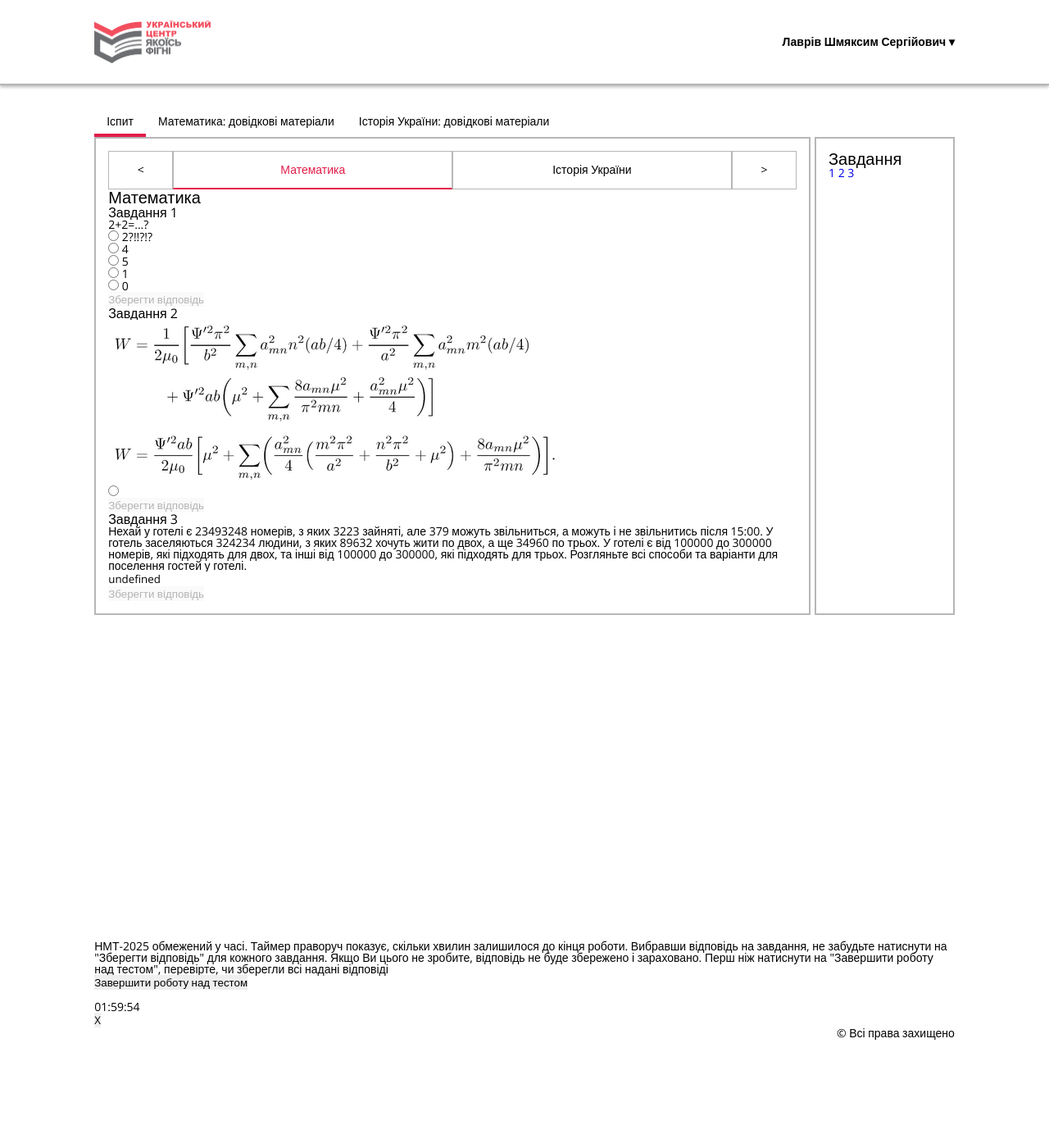
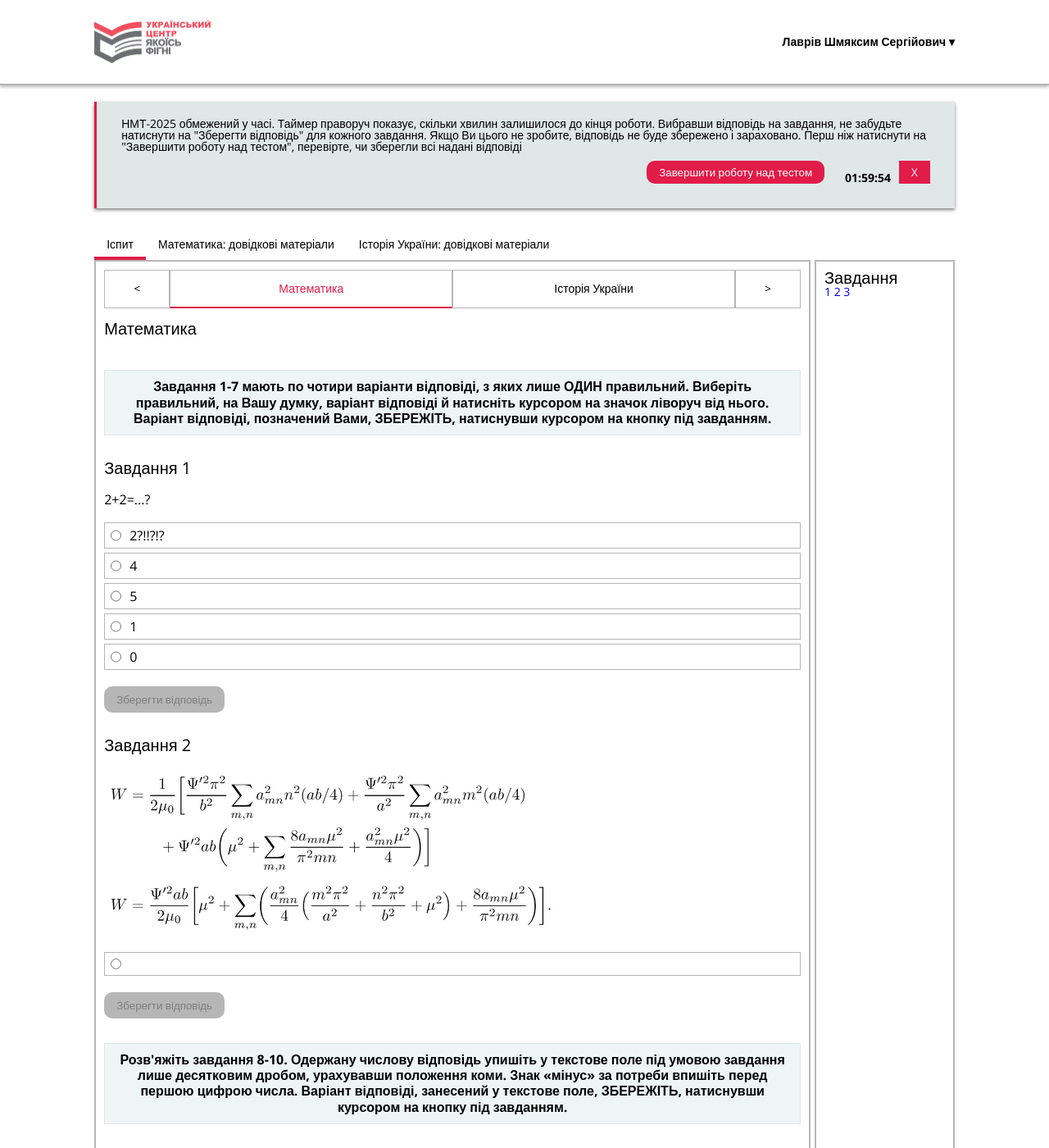
Before and after one commit to OleksandrReinskyi/RealNMT2025, a Jekyll site: the page built from pages/test.html, in a window 1280 px wide and 1400 px high. Shown: the whole window at 82% size. Built offline with Jekyll 4.4.1, drawn with Linux system fonts in a browser that asks for light colours.

Commit message:
designed timer, sin-an and mult-an

```diff
--- a/pages/test.html
+++ b/pages/test.html
@@ -15,6 +15,18 @@ jsHead:
 ---
 
 <main class="container">
+    <section id="global-popup" >
+        <div id="popup__container" class="container">
+            <p id="popup__text">НМТ-2025 обмежений у часі. Таймер праворуч показує, скільки хвилин залишилося до кінця роботи. Вибравши відповідь на завдання, не забудьте натиснути на "Зберегти відповідь" для кожного завдання. Якщо Ви цього не зробите, відповідь не буде збережено і зараховано. Перш ніж натиснути на "Завершити роботу над тестом", перевірте, чи зберегли всі надані відповіді</p>
+            <h2 id="popup__warning">
+            </h2>
+            <div id="popup__controls">
+                <button id="popup__finish-test">Завершити роботу над тестом</button>
+                <span id="popup__timer"></span>
+                <button id="popup__hide">X</button>
+            </div>
+        </div>
+    </section>
     <section id="tabs">
         <div id="tabs__header">
             <div class="tab__title active" data-for="test">
@@ -36,11 +48,11 @@ jsHead:
                             </div>
                             <div id="main__body">
                                 <div id="main__maths" class="active">
-                                    <h1 id="maths__title">Математика</h1>
+                                    <h1 id="maths__title" class="body__title">Математика</h1>
                                     <div id="maths__body"></div>
                                 </div>
                                 <div id="main__hist">
-                                    <h1 id="hist__title">Історія України (і не тільки)</h1>
+                                    <h1 id="hist__title" class="body__title">Історія України (і не тільки)</h1>
                                     <div id="hist__body"></div>
                                 </div>
                             </div>
@@ -61,17 +73,6 @@ jsHead:
         </div>
     </section>
 
-    <section id="global-popup">
-        <div id="popup__container">
-            <p id="popup__text">НМТ-2025 обмежений у часі. Таймер праворуч показує, скільки хвилин залишилося до кінця роботи. Вибравши відповідь на завдання, не забудьте натиснути на "Зберегти відповідь" для кожного завдання. Якщо Ви цього не зробите, відповідь не буде збережено і зараховано. Перш ніж натиснути на "Завершити роботу над тестом", перевірте, чи зберегли всі надані відповіді</p>
-            <p id="popup__warning">
-            </p>
-            <div id="popup__controls">
-                <button id="popup__finish-test">Завершити роботу над тестом</button>
-                <div id="popup__timer"></div>
-                <button id="popup__hide">X</button>
-            </div>
-        </div>
-    </section>
+
     <img id="main__BSOD" src="static/imgs/Page/BSODFinal.png" alt="" >
 </main>
--- a/static/CSS/test.css
+++ b/static/CSS/test.css
@@ -1,3 +1,9 @@
+main #test #test__container #test__main #main__container #main__body .test-block form .form__block:last-child button, main #global-popup #popup__container #popup__controls #popup__finish-test, main #global-popup #popup__container #popup__controls #popup__hide {
+  background-color: #e21c49;
+  color: #fff;
+  padding: 7px 15px;
+}
+
 html {
   scroll-behavior: smooth;
 }
@@ -51,8 +57,87 @@ main #test #test__container #test__main #main__container #main__body > div {
 main #test #test__container #test__main #main__container #main__body > div.active {
   display: block;
 }
+main #test #test__container #test__main #main__container #main__body .body__title {
+  margin-top: 15px;
+  margin-bottom: 40px;
+}
+main #test #test__container #test__main #main__container #main__body .main__block:not(:last-child) {
+  margin-bottom: 30px;
+}
+main #test #test__container #test__main #main__container #main__body .info-block {
+  padding: 10px;
+  text-align: center;
+  border: 1px #e0e7e7 solid;
+  background-color: #eef5f5;
+}
+main #test #test__container #test__main #main__container #main__body .info-block .info-block__text {
+  font-weight: bold;
+  line-height: 1.2em;
+}
+main #test #test__container #test__main #main__container #main__body .test-block .question__info {
+  margin: 20px 0px;
+}
+main #test #test__container #test__main #main__container #main__body .test-block .question__info > *:not(:last-child) {
+  margin-bottom: 10px;
+}
+main #test #test__container #test__main #main__container #main__body .test-block .question__title {
+  font-size: 16px;
+}
+main #test #test__container #test__main #main__container #main__body .test-block form .form__block {
+  cursor: pointer;
+}
+main #test #test__container #test__main #main__container #main__body .test-block form .form__block label {
+  font-size: 16px;
+}
+main #test #test__container #test__main #main__container #main__body .test-block form .form__block:last-child {
+  margin-top: 20px;
+  margin-bottom: 10px;
+}
+main #test #test__container #test__main #main__container #main__body .test-block form .form__block:last-child button {
+  border-radius: 10px;
+}
+main #test #test__container #test__main #main__container #main__body .test-block form .form__block:last-child button:disabled {
+  background-color: #b6b6b6;
+  color: #7f7f7f;
+}
+main #test #test__container #test__main #main__container #main__body .test-block .question__saved {
+  width: 100%;
+  display: flex;
+  flex-direction: row;
+  justify-content: start;
+  border-top: 3px solid #e21c49;
+  padding: 5px 5px;
+}
+main #test #test__container #test__main #main__container #main__body .test-block .question__saved .saved__icon {
+  margin-right: 10px;
+  background-color: #e21c49;
+  color: #fff;
+  border-radius: 50px;
+  width: 15px;
+  height: 15px;
+  text-align: center;
+}
+main #test #test__container #test__main #main__container #main__body .sin-an form .form__block:not(:last-child), main #test #test__container #test__main #main__container #main__body .mult-an form .form__block:not(:last-child) {
+  margin-bottom: 5px;
+  border: 1px solid #b6b6b6;
+  padding: 7px;
+  display: flex;
+  flex-direction: row;
+  justify-content: start;
+}
+main #test #test__container #test__main #main__container #main__body .sin-an form .form__block:not(:last-child) input, main #test #test__container #test__main #main__container #main__body .mult-an form .form__block:not(:last-child) input {
+  margin-right: 10px;
+  cursor: pointer;
+}
+main #test #test__container #test__main #main__container #main__body .sin-an form .form__block:not(:last-child) label, main #test #test__container #test__main #main__container #main__body .mult-an form .form__block:not(:last-child) label {
+  width: 100%;
+  cursor: pointer;
+}
+main #test #test__container #test__main #main__container #main__body .sin-an form .form__block:not(:last-child):hover, main #test #test__container #test__main #main__container #main__body .mult-an form .form__block:not(:last-child):hover {
+  border-color: #e21c49;
+}
 main #test #test__container #test__main, main #test #test__container #test__side {
-  padding: 15px;
+  padding: 10px;
   border: 2px solid #b6b6b6;
 }
 main #test #test__container #test__side .side__cell.active {
@@ -69,12 +154,59 @@ main #main__BSOD {
   pointer-events: none;
   width: 100%;
   height: 100%;
-  position: absolute;
+  position: fixed;
   top: 0;
   left: 0;
 }
 main #main__BSOD.active {
   display: block;
 }
+main #global-popup {
+  position: sticky;
+  top: 20px;
+  left: 0;
+  width: 100%;
+  z-index: 1;
+}
+main #global-popup #popup__container {
+  height: 100%;
+  background-color: #e0e7e7;
+  border-left: 3px solid #e21c49;
+  padding: 20px 30px;
+  margin: 20px auto;
+  box-shadow: 0px 2px 4px #7e7e7e;
+}
+main #global-popup #popup__container > * {
+  margin-bottom: 10px;
+}
+main #global-popup #popup__container #popup__warning {
+  color: #e21c49;
+  font-weight: bold;
+}
+main #global-popup #popup__container #popup__controls {
+  display: flex;
+  flex-direction: row;
+  justify-content: end;
+  align-items: center;
+}
+main #global-popup #popup__container #popup__controls #popup__finish-test {
+  margin-right: 25px;
+  padding-top: 5px;
+  padding-bottom: 5px;
+  border-radius: 10px;
+}
+main #global-popup #popup__container #popup__controls #popup__timer {
+  display: inherit;
+  margin-right: 10px;
+  font-weight: bold;
+}
+main #global-popup #popup__container #popup__controls #popup__timer.hidden {
+  opacity: 0;
+}
+main #global-popup #popup__container #popup__controls #popup__hide {
+  color: #fff;
+  padding-top: 5px;
+  padding-bottom: 5px;
+}
 
 /*# sourceMappingURL=test.css.map */
--- a/static/JS/test.js
+++ b/static/JS/test.js
@@ -1,6 +1,6 @@
 class Helpers{
     static waitRandTime(){
-        let ms = Math.random()*1000
+        let ms = Math.random()*1500
         return new Promise((res,rej)=>{
             setTimeout(res,ms)
         })
@@ -50,10 +50,10 @@ class _Test{
     }
 
     renderInfoBlock(index,isAnswerSaved){
-        if(this.infoBlockBeforeText != ""){
-            this.view == `
+        if(this.infoBlockBeforeText){
+            this.view = `
         <div class="main__block info-block">
-            <div class="info-block__text">${this.infoBlockBeforeText}</div>
+            <h2 class="info-block__text">${this.infoBlockBeforeText}</h2>
         </div>`
         }
 
@@ -95,7 +95,7 @@ class SingleAnswer extends _Test{
 
         this.view += `
         <div class="main__block test-block sin-an" id="test-block__${this.id}" data-test-id="${this.id}">
-            <h2 class="question__number">Завдання ${index+1}</h2>
+            <h1 class="question__number">Завдання ${index+1}</h1>
             ${this.questionInfo}
             <form  class="sin-an__form" onsubmit="return false">
             ${answersString}
@@ -124,7 +124,7 @@ class OpenAnswer extends _Test{
     renderView(index,savedAnswer){
         this.view += `
         <div class="main__block test-block open-an" id="test-block__${this.id}" data-test-id="${this.id}">
-            <h2 class="question__number">Завдання ${index+1}</h2>
+            <h1 class="question__number">Завдання ${index+1}</h1>
             ${this.questionInfo}
             <form  class="open-an__form" onsubmit="return false">
                 <div class="form__block">
@@ -181,9 +181,9 @@ class AccrodanceAnswer extends _Test{
             `
         }
 
-        this.view = `
+        this.view += `
         <div class="main__block test-block acc-an" id="test-block__${this.id}" data-test-id="${this.id}">
-            <h2 class="question__number">Завдання ${index+1}</h2>
+            <h1 class="question__number">Завдання ${index+1}</h1>
             ${this.questionInfo}
             <form onsubmit="return false" class="acc-an__form">
                 <div class="form__body">
@@ -230,7 +230,7 @@ class MultipleAnswer extends _Test{
 
         this.view += `
         <div class="main__block test-block mult-an" id="test-block__${this.id}" data-test-id="${this.id}">
-            <h2 class="question__number">Завдання ${index+1}</h2>
+            <h1 class="question__number">Завдання ${index+1}</h1>
             ${this.questionInfo}
             <form  class="mult-an__form" onsubmit="return false">
             ${answersString}
@@ -329,7 +329,7 @@ class _TestsArr{
         }
     }
 
-    saveAnswer(target){
+    async saveAnswer(target){
         if(target.disabled == true) return;
         target.disabled = true;
 
@@ -343,12 +343,17 @@ class _TestsArr{
             this.answers[questionId] = answerId;
         }
 
+        target.innerText = "Відправлення на перевірку"
+
+        await Helpers.waitRandTime();
+        target.innerText = "Зберегти відповідь"
+
         localStorage.setItem(this.id,JSON.stringify(this.answers))
         this.updateSidebar(questionId,true)
 
         parent.insertAdjacentHTML("beforeend",`
         <div class="question__saved">
-            <p class="saved__icon">i</p>
+            <p class="saved__icon">𝐢</p>
             <p class="saved__text">Відповідь збережено</p>
         </div>
             `)
@@ -399,31 +404,32 @@ class _TestsArr{
 
     convertTestsArr(arr){
         for(let i of arr){
+            let question;
             if(i.type==1){
                 let answers = [];
                 for(let answer of i.answers){
                     answers.push(new Answer(answer))
                 }
-                this.contents.push(new SingleAnswer(i.question,answers,i.img,i.audio))
+                question = new SingleAnswer(i.question,answers,i.img,i.audio);
             }else if(i.type == 2){
-                this.contents.push(new OpenAnswer(i.question,i.mg))
+                question = new OpenAnswer(i.question,i.img)
             }else if(i.type==5){
                 let answers = [];
                 for(let item of i.answers[1]){
                     answers.push(new Answer(item));
                 }
 
-                this.contents.push(
-                    new AccrodanceAnswer(i.question,i.img,i.answers[0],answers)
-                )
+                question = new AccrodanceAnswer(i.question,i.img,i.answers[0],answers)
             }else if(i.type == 4){
                 let answersArr = [];
                 for(let item of i.answers){
                     answersArr.push(new Answer(item))
                 }
 
-                this.contents.push(new MultipleAnswer(i.question,i.img,answersArr))
+                question = new MultipleAnswer(i.question,i.img,answersArr)
             }
+            question.infoBlockBeforeText = i.blockInfo;
+            this.contents.push(question);
         }
     }
 }
@@ -465,7 +471,8 @@ const mathTestsArray = [
         type:1,
         question: "2+2=...?",
         answers:["2?!!?!?","4","5","1","0"],
-        img: null
+        img: null,
+        blockInfo: "Завдання 1-7 мають по чотири варіанти відповіді, з яких лише ОДИН правильний. Виберіть правильний, на Вашу думку, варіант відповіді й натисніть курсором на значок ліворуч від нього. Варіант відповіді, позначений Вами, ЗБЕРЕЖІТЬ, натиснувши курсором на кнопку під завданням."
     },
     {
         type:1,
@@ -476,23 +483,32 @@ const mathTestsArray = [
     {
         type:2,
         question:` Нехай у готелі є 23493248 номерів, з яких 3223 зайняті, але 379 можуть звільниться, а можуть і не звільнитись після 15:00. У готель заселяються 324234 людини, з яких 89632 хочуть жити по двох, а ще 34960 по трьох. У готелі є від 100000 до 300000 номерів, які підходять для двох, та інші від 100000 до 300000, які підходять для трьох. Розгляньте всі способи та варіанти для поселення гостей у готелі.`,
-        img:""
+        img:"",
+        blockInfo:"Розв'яжіть завдання 8-10. Одержану числову відповідь упишіть у текстове поле під умовою завдання лише десятковим дробом, урахувавши положення коми. Знак «мінус» за потреби впишіть перед першою цифрою числа. Варіант відповіді, занесений у текстове поле, ЗБЕРЕЖІТЬ, натиснувши курсором на кнопку під завданням."
     }
 
 ]
 
 const histTestsArray = [
-     {
+    {
+        type:1,
+        question:"Якби Ви могли повернутись в минуле, з ким би Ви поспілкувались?",
+        answers:["Б. Хмельницький","Н. Махно","С. Бандера","Зі мною :3"],
+        blockInfo:"Завдання 1-13 мають по чотири варіанти відповіді, з яких лише ОДИН правильний. Виберіть правильний, на Вашу думку, варіант відповіді й натисніть курсором на значок ліворуч від нього. Варіант відповіді, позначений Вами, ЗБЕРЕЖІТЬ, натиснувши курсором на кнопку під завданням."
+    },
+    {
         type:5,
         question:`Поєдайнте імена діячів з їх прізвиськами`,
         answers:[["1. Н. Громов","2. Д. Безкоровайний","3. М. Лаврів","4. О. Рейнський"],["Машина","Жид","Шмякс","Бібізяна"]],
-        img:""
+        img:"",
+        blockInfo:"У завданнях 21-24 до кожного з чотирьох фрагментів інформації, позначених цифрою, доберіть один правильний, на Вашу думку, варіант, позначений буквою. Варіант відповіді, позначений Вами, ЗБЕРЕЖІТЬ, натиснувши курсором на кнопку під завданням."
     },
     {
         type:4,
         question:`Охарактеризуйте зображеного діяча`,
         answers:["Позитивний","Розумний","Надихаючий","Вірний","Працьовитий","Смішний","Найкращий"],
-        img:"static/imgs/Tests/History/15.png"
+        img:"static/imgs/Tests/History/15.png",
+        blockInfo:"Завдання 16 маж сім варіантів відповіді, з яких лише ТРИ правильні. Виберіть правильні, на Вашу думку, варіанти відповідей і натисніть курсором на значок нього. Варіанти відповідей ліворуч від 1, позначені Вами, ЗБЕРЕЖІТЬ, натиснувши курсором на кнопку під завданням."
 
     },
     {
@@ -501,6 +517,13 @@ const histTestsArray = [
         answers:["Варшавський інцидент “постріл”","Підготовка до операції “Капкан: Єремія”","Трагедія під ліжком","Операція “Suntago: прозора гірка”"],
         img: null,
         audio:"static/imgs/Tests/History/SpookySound.mp3"
+    },
+    {
+        type:5,
+        question:"Установіть послідовність подій",
+        answers: [["","","",""],["Набуття П. Порошенком статусу “надлюдини”","Заснування відкритого товариства рептилоїдів","Повернення НЛО на землю в зоні 51","Ядерна війна між 2 Євразійською імперією та атлантами"]],
+        blockInfo:`У завданні 15 розташуйте події (А-Г) в хронологічній послідовності. Цифрі 1 (перша подія) має відповідати вибрана Вами перша подія, цифрі 2 (друга подія) друга, цифрі 3 (третя подія) третя, цифрі 4 (четверта подія) четверта. Для цього натисніть курсором на інформацію, позначену буквою, а потім на порожнє поле навпроти цифри, яка відповідає вибраній події.
+        Ви можете змінити вибраний варіант відповіді: видаліть його, натиснувши курсором на значок. Після цього виберіть новий варіант Вашої відповіді. Після остаточного вибору ЗБЕРЕЖІТЬ відповідь, натиснувши курсором на кнопку під завданням.`
     }
 ]
 
@@ -527,19 +550,23 @@ class displayTestsBar{
         this.headerControls = ["main-header__maths","main-header__history"];
         this.sideBars= ["side__maths","side__hist"]
     }
-    showTestByTitle(attrShow){
-        for(let i = 0; i <this.blocksArr.length;i++){
+    async showTestByTitle(attrShow){
+        for await(let i of Object.keys(this.blocksArr)){
             if(i == attrShow){
+                window.scrollTo({top:0,behavior:"smooth"})
+                await Helpers.waitRandTime();
                 document.getElementById(this.blocksArr[i]).classList.add("active")
                 this.show = i;
                 document.getElementById(this.headerControls[i]).classList.add("active")
                 document.getElementById(this.sideBars[i]).classList.add("active")
+                for(let j of Object.keys(this.blocksArr)){
+                    if(j!=i){
+                        document.getElementById(this.blocksArr[j]).classList.remove("active")
+                        document.getElementById(this.headerControls[j]).classList.remove("active")
+                        document.getElementById(this.sideBars[j]).classList.remove("active")
+                    }
 
-            }else{
-                document.getElementById(this.blocksArr[i]).classList.remove("active")
-                document.getElementById(this.headerControls[i]).classList.remove("active")
-                document.getElementById(this.sideBars[i]).classList.remove("active")
-
+                }
             }
         }
     }
@@ -594,3 +621,7 @@ document.querySelector("#popup__finish-test").addEventListener("click", async (e
         },5000)
     }
 })
+
+document.querySelector("#popup__hide").addEventListener("click",(event)=>{
+    document.querySelector("#popup__timer").classList.toggle("hidden")
+})
```
Also changed, not shown: static/_SCSS/test.scss (+150 -2 lines), 1 other file.
